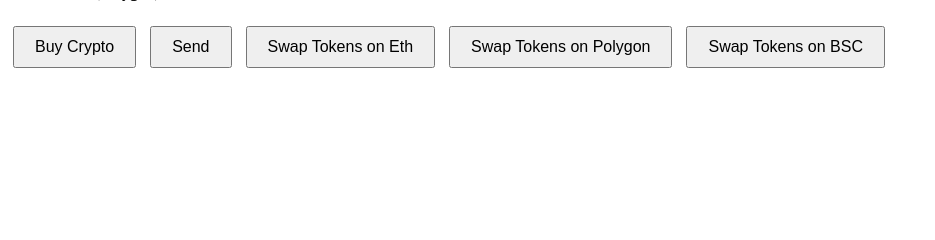
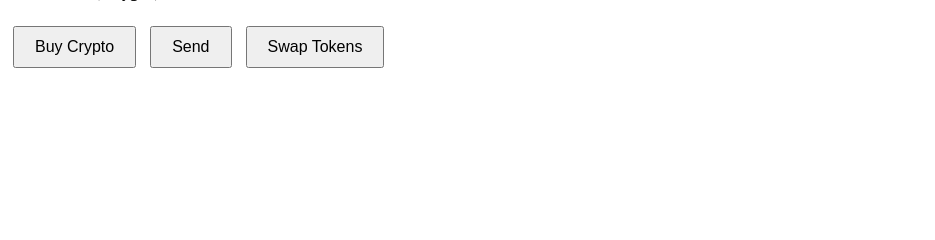
Before and after one commit to lordlike-org/protocol, a Django app: template Protocol/website/development/templates/wallet_created.html in a window 1280 px wide. Shown: the part 299-539 px from the top of the page, without its empty margins (0-935 px from the left). Run offline with Django 3.2, Linux system fonts and the light colour scheme; the template is opened without the code that fills it, so the values that code supplies are empty; some libraries are stand-ins or nearby versions.

Commit message:
update ui/ux for swap

```diff
--- a/Protocol/website/development/templates/wallet_created.html
+++ b/Protocol/website/development/templates/wallet_created.html
@@ -68,9 +68,18 @@
     <div class="buttons-container">
         <button id="buyCryptoButton" class="wallet-button" onclick="openMoonPayWidget()">Buy Crypto</button>
         <button class="wallet-button" onclick="showSelectionModal()">Send</button>
-        <button id="swapEthButton" class="wallet-button">Swap Tokens on Eth</button>
-        <button id="swapPolygonButton" class="wallet-button">Swap Tokens on Polygon</button>
-        <button id="swapBscButton" class="wallet-button">Swap Tokens on BSC</button>
+        <button id="selectChainButton" class="wallet-button">Swap Tokens</button>
+    </div>
+
+    <!-- Chain Selection Modal -->
+    <div id="chainSelectionModal" class="modal">
+        <div class="modal-content">
+            <span class="close" onclick="closeModal('chainSelectionModal')">&times;</span>
+            <h2>Select Chain</h2>
+            <button id="selectEthChainButton" class="wallet-button">Ethereum</button>
+            <button id="selectPolygonChainButton" class="wallet-button">Polygon</button>
+            <button id="selectBscChainButton" class="wallet-button">BSC</button>
+        </div>
     </div>
 
     <!-- Selection Modal -->
@@ -743,31 +752,39 @@
     }
 
     function setupEventListeners() {
-    document.getElementById('swapEthButton').addEventListener('click', function() {
+    // Кнопка для открытия окна выбора сети
+    document.getElementById('selectChainButton').addEventListener('click', function() {
+        document.getElementById('chainSelectionModal').style.display = 'block';
+    });
+
+    // Кнопки для выбора сети и открытия соответствующего окна свапа
+    document.getElementById('selectEthChainButton').addEventListener('click', function() {
+        closeModal('chainSelectionModal');
         document.getElementById('swapEthModal').style.display = 'block';
     });
 
-    document.getElementById('confirmSwapEthButton').addEventListener('click', swapEthTokens);
-
-    document.getElementById('swapPolygonButton').addEventListener('click', function() {
+    document.getElementById('selectPolygonChainButton').addEventListener('click', function() {
+        closeModal('chainSelectionModal');
         document.getElementById('swapPolygonModal').style.display = 'block';
     });
 
-    document.getElementById('confirmSwapPolygonButton').addEventListener('click', swapTokensOnPolygon);
-
-    document.getElementById('swapBscButton').addEventListener('click', function() {
+    document.getElementById('selectBscChainButton').addEventListener('click', function() {
+        closeModal('chainSelectionModal');
         document.getElementById('swapBscModal').style.display = 'block';
     });
 
+    // Кнопки для подтверждения свапа в каждом из модальных окон
+    document.getElementById('confirmSwapEthButton').addEventListener('click', swapEthTokens);
+    document.getElementById('confirmSwapPolygonButton').addEventListener('click', swapTokensOnPolygon);
     document.getElementById('confirmSwapBscButton').addEventListener('click', swapTokensOnBSC);
 
+    // Закрытие модального окна при клике вне его
     window.onclick = function(event) {
         if (event.target.className === 'modal') {
             event.target.style.display = "none";
         }
     };
 }
-
 
     function closeModal(modalId) {
         document.getElementById(modalId).style.display = 'none';
```
